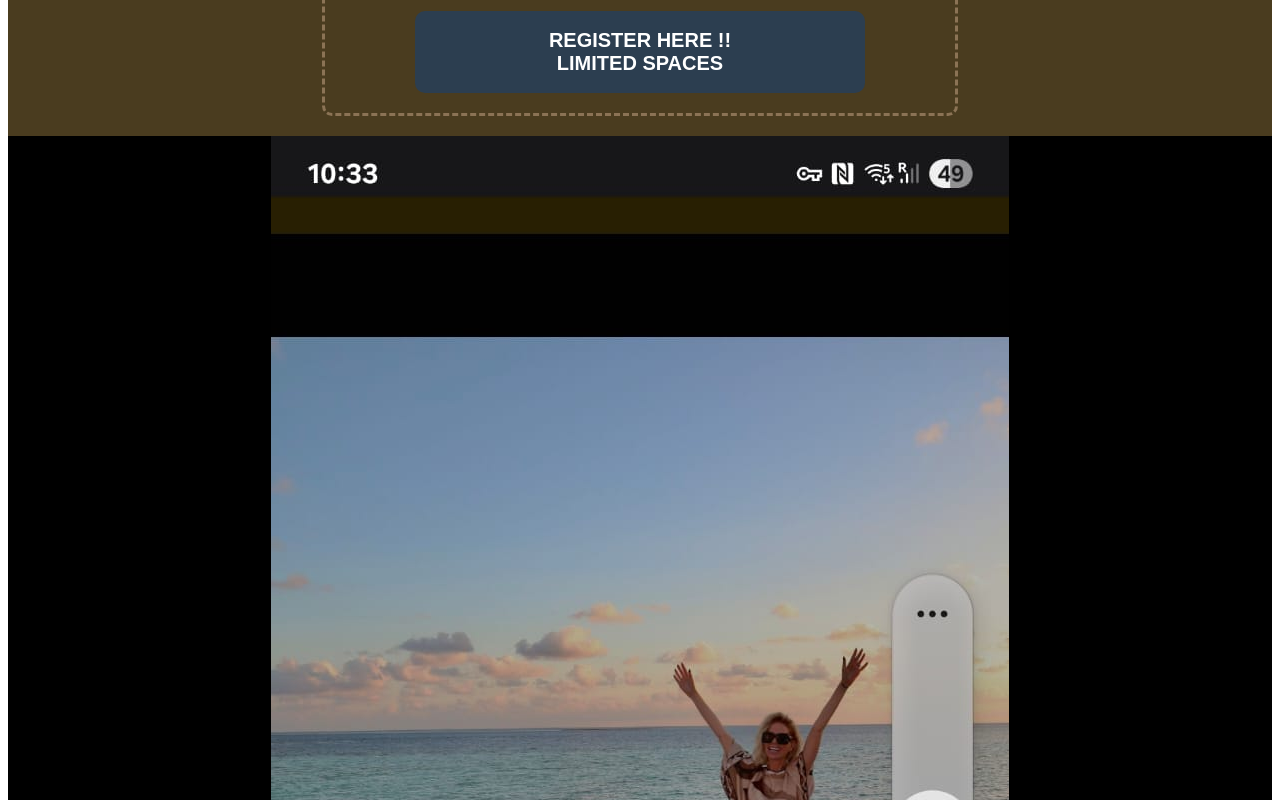
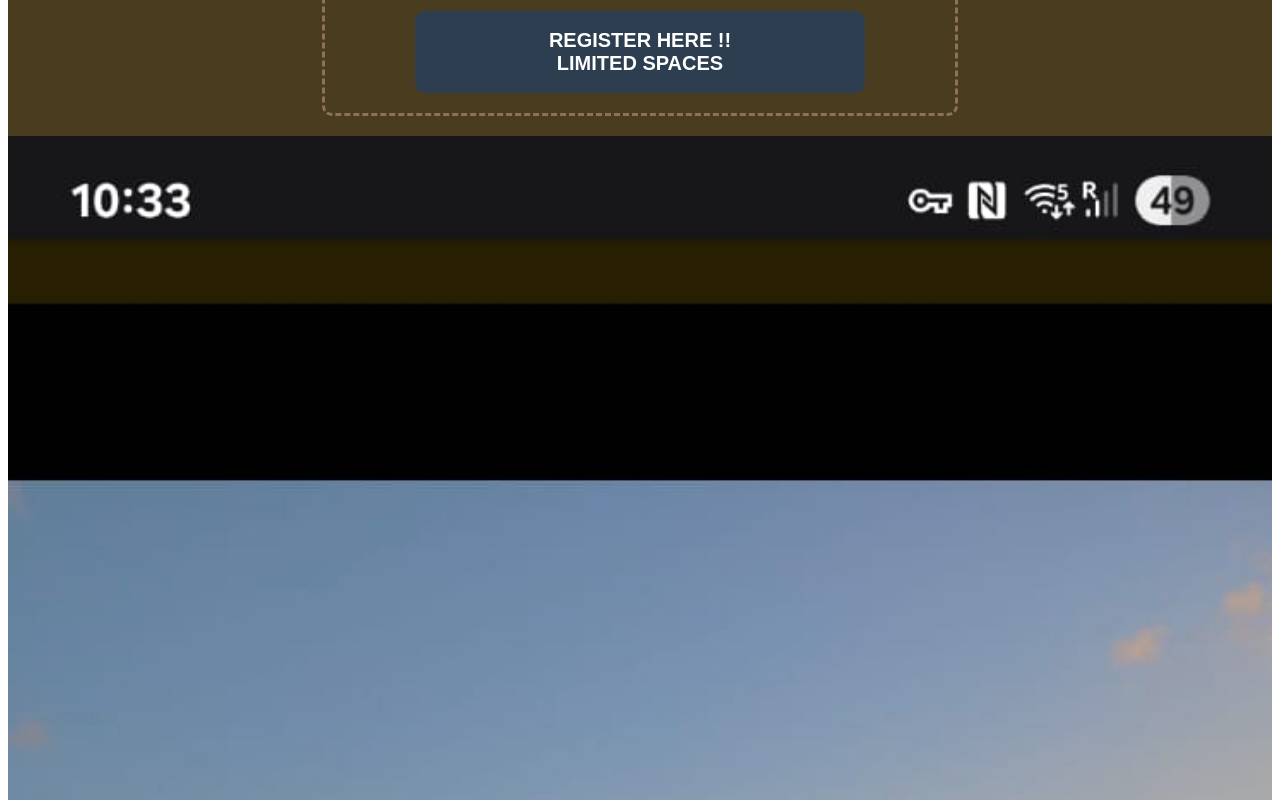
Before and after one commit to Josecarrallo/Carol-Landing-Retreats, a React app: page / in a window 1280 px wide. Shown: the part 860-1660 px from the top of the page. Built offline with nearby package versions, Linux system fonts and the light colour scheme; the HTML template or start-up script is replaced by a standard one.

Commit message:
Simplify: use background-image with cover and center top

```diff
--- a/App.jsx
+++ b/App.jsx
@@ -203,27 +203,17 @@ function App() {
       <section
         ref={imageRef}
         style={{
+          backgroundImage: `url(${muelleImage})`,
+          backgroundSize: 'cover',
+          backgroundRepeat: 'no-repeat',
+          backgroundPosition: 'center top',
           backgroundColor: '#000',
-          width: '100%',
-          display: 'flex',
-          alignItems: 'flex-start',
-          justifyContent: 'center',
+          minHeight: '100vh',
           position: 'relative',
-          cursor: 'pointer',
-          overflow: 'auto'
+          cursor: 'pointer'
         }}
         onClick={toggleFullscreen}
       >
-        <img
-          src={muelleImage}
-          alt="Carol en el muelle"
-          style={{
-            maxWidth: '100%',
-            width: 'auto',
-            height: 'auto',
-            display: 'block'
-          }}
-        />
         {/* Fullscreen Button */}
         <button
           onClick={(e) => {
```
